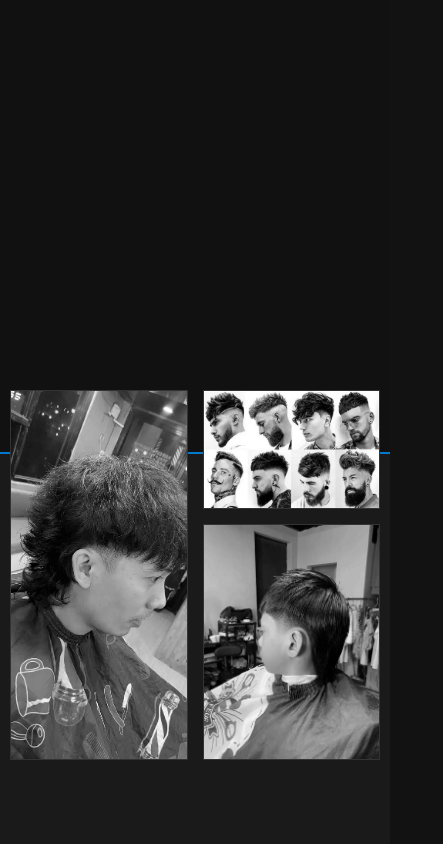
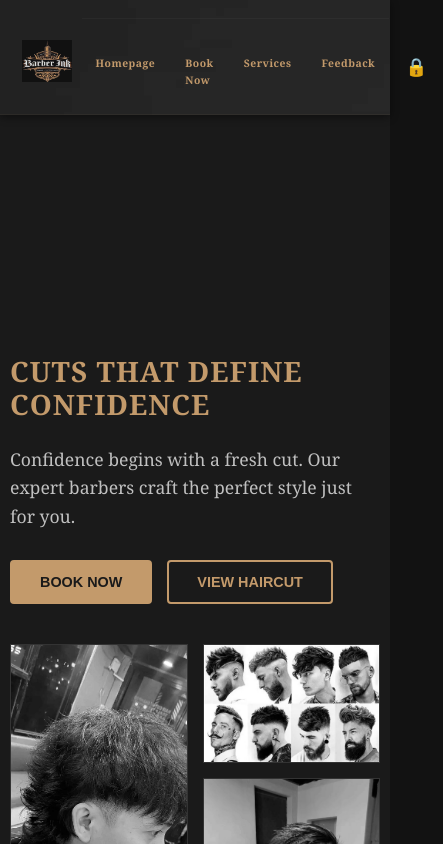
Before and after one commit to devmiw28/WEBSITE, a React (Vite) app in the folder marmu-react/: page / in a window 390 px wide. Shown: the top 844 px of the page, 443 px wide, since content can reach past the window. Built offline with nearby package versions, Linux system fonts and the light colour scheme; no server answers; grey boxes are pictures that could not be loaded.

Commit message:
some improvement on navbar

```diff
--- a/marmu-react/src/components/Navbar.jsx
+++ b/marmu-react/src/components/Navbar.jsx
@@ -6,12 +6,8 @@ function Navbar({ onProfileClick }) {
   const { user } = useAuth();
 
   return (
-    <header className="navbar-hero">
-      {/* hero background moved here so navbar overlays the image */}
-      <div className="hero">
-        <div className="hero-overlay" />
-
-        <nav className="navbar">
+    <header className="site-header">
+      <nav className="navbar">
           <div className="nav-left">
             <img src="/assets/Logo.png" alt="Logo" className="Logo" />
           </div>
@@ -32,19 +28,6 @@ function Navbar({ onProfileClick }) {
             </button>
           </div>
         </nav>
-
-        {/* Hero overlay content (centered on image) */}
-        <div className="hero-content">
-          <div className="hero-inner">
-            <h1 className="big-title">Cuts that define confidence</h1>
-            <p className="sub">Confidence begins with a fresh cut. Our expert barbers craft the perfect style just for you.</p>
-            <div className="btn-row">
-              <button onClick={() => (user ? navigate('/book') : onProfileClick())} className="btn primary">Book Now</button>
-              <button onClick={() => navigate('/services?tab=tattoo')} className="btn outline">View Tattoo</button>
-            </div>
-          </div>
-        </div>
-      </div>
     </header>
   );
 }
--- a/marmu-react/src/css/navbar.css
+++ b/marmu-react/src/css/navbar.css
@@ -1,141 +1,103 @@
 /* =========================================================
-   NAVBAR
+   NAVBAR + HOMEPAGE HERO
+   - Keep the header compact on all pages
+   - Apply the large hero background and overlay only on the homepage
 ========================================================= */
-.navbar {
+
+:root {
+  --gold: #c5a47e;
+}
+
+.site-header .navbar {
+  position: absolute;
+  height: 30vh;
+  top: 0;
+  left: 0;
+  right: 0;
   display: flex;
   justify-content: space-between;
-  align-items: center;
-  /* navbar will be positioned over the hero image; keep transparent here */
-  background: transparent;
-  padding: 10px 20px;
+  padding: 0 28px;
+  z-index: 1000;
+  background: url(/assets/hero-background.png);
+  backdrop-filter: blur(6px);
+  box-shadow: 0 2px 8px rgba(0, 0, 0, 0.45);
+  border-bottom: 1px solid rgba(197, 164, 126, 0.06);
+}
+
+.nav-left img.Logo {
+  margin-top: 20px;
+  height: 42px;
+}
+
+.nav-menu {
+  display: flex;
+  gap: 18px;
 }
 
 .nav-item {
-  color: #fff;
+  margin-top: 20px;
+  color: var(--gold);
   text-decoration: none;
-  margin: 0 15px;
-  font-weight: bold;
-  transition: color 0.3s;
-}
-.nav-item:hover {
-  color: var(--gold);
+  padding: 8px 6px;
+  border-radius: 6px;
+  font-weight: 600;
+  letter-spacing: 0.5px;
+  transition: color 0.18s ease, background 0.18s ease;
 }
 
-.Logo {
-  height: 50px;
+.nav-item:hover {
+  color: antiquewhite;
+  cursor: pointer;
 }
 
-.profile-btn,
-.home-btn {
+.nav-right .profile-btn {
+  margin-top: 20px;
   background: none;
   border: none;
-  color: white;
+  color: #fff;
   cursor: pointer;
-}
-.profile-btn {
-  font-size: 1.5em;
-}
-.home-btn {
-  font-size: 1.8em;
-  margin-right: 20px;
-}
-
-/* =========================================================
-   NAVBAR + HERO LAYOUT
-   The hero image is rendered inside .hero/.hero-overlay in the
-   Navbar component. These rules make the image fill the area,
-   add a semi-transparent dark overlay, and position the nav
-   above everything.
-========================================================= */
-.navbar-hero .hero {
-  height: 75vh;
-  position: relative;
-  overflow: hidden;
-}
-
-.navbar-hero .hero-overlay {
-  position: absolute;
-  top: 0;
-  left: 0;
-  right: 0;
-  bottom: 0;
-  height: 100%;
-}
-
-
-/* Use CSS background-image on .hero instead of an <img> element */
-.navbar-hero .hero {
-  background-image: url('/assets/hero-background.jpg');
-  background-size: cover;
-  background-position: center;
-}
-
-.navbar-hero .hero-overlay::after {
-  /* dark overlay over the image */
-  content: '';
-  position: absolute;
-  inset: 0;
-  background-color: rgba(26, 26, 26, 0.55);
-  z-index: 1;
-}
-
-.navbar-hero .navbar {
-  position: absolute;
-  top: 0;
-  left: 0;
-  right: 0;
-  z-index: 2; /* above image/overlay */
-  background: transparent;
-  padding: 18px 30px;
-}
-
-/* Hero content centered overlay */
-.hero-content {
-  position: absolute;
-  inset: 0; /* fill the hero area */
-  display: flex;
-  align-items: center;
-  justify-content: center;
-  z-index: 3; /* above overlay and nav */
-  pointer-events: none; /* allow clicks to pass to nav unless on buttons */
-}
-
-.hero-inner {
-  pointer-events: auto; /* enable interaction for buttons inside */
-  max-width: 1100px;
-  padding: 20px;
-  text-align: center;
-  color: #fff;
-}
-
-.hero-inner .big-title {
-  font-size: 3rem;
-  margin-bottom: 10px;
-  color: var(--gold);
-}
-
-.hero-inner .sub {
-  font-size: 1.05rem;
-  color: #e6e6e6;
-  margin-bottom: 20px;
-}
-
-.hero-inner .btn-row {
-  display: flex;
-  gap: 12px;
-  justify-content: center;
+  padding: 6px;
+  border-radius: 50px;
+  font-size: 1.1rem;
 }
 
 @media (max-width: 900px) {
-  .navbar-hero .hero { height: 60vh; }
-  .hero-inner .big-title { font-size: 2rem; }
-  .hero-inner .sub { font-size: 0.95rem; }
-  .container.content { margin-top: -20vh; }
+  .site-header .navbar {
+    height: auto;
+
+  }
+
+  .nav-left {
+    display: flex;
+    padding: 10px;
+  }
+
+  .nav-menu {
+    display: flex;
+    flex-direction: row;
+    justify-content: center;
+    width: 100%;
+    margin-top: 8px;
+    padding: 8px;
+    border-top: 1px solid rgba(255, 255, 255, 0.03);
+  }
+
+  .nav-item {
+    font-size: 1rem;
+  }
+
+  .nav-right {
+    display: flex;
+    padding: 10px;
+  }
 }
 
 @media (max-width: 480px) {
-  .navbar-hero .hero { height: 50vh; }
-  .hero-inner { padding: 10px; }
-  .hero-inner .big-title { font-size: 1.6rem; }
-  .hero-inner .btn-row { flex-direction: column; }
+  .nav-item {
+    font-size: 0.65rem;
+  }
+
+  .site-header .navbar {
+    padding: 10px 12px;
+  }
 }
--- a/marmu-react/src/css/style.css
+++ b/marmu-react/src/css/style.css
@@ -32,25 +32,12 @@ body.light-mode .feature-text button:hover {
 ========================================================= */
 .home-page {
   position: relative;
+  margin-top: 300px;
 }
 
-.hero {
-  /* height is controlled for the header hero area; image is rendered via an <img> inside .hero-overlay
-     (keeps markup flexible if some pages choose the CSS background approach). */
-  height: 75vh;
-  position: relative;
-}
+.page { padding-top: 64px; }
 
-.hero-overlay {
-  position: absolute;
-  top: 0;
-  left: 0;
-  right: 0;
-  bottom: 0;
-  /* overlay color will be applied in navbar.css via ::after, keep this as fallback */
-  background-color: rgba(26, 26, 26, 0.55);
-  height: 100%;
-}
+/* Hero/banner removed — homepage uses normal page flow; header is fixed via navbar.css */
 
 .container.content {
   position: relative;
@@ -58,8 +45,8 @@ body.light-mode .feature-text button:hover {
   max-width: 1200px;
   margin: 0 auto;
   padding: 40px 20px;
-  /* pull the content up so it sits on the hero area */
-  margin-top: -30vh;
+  /* default spacing below the hero — homepage overrides if needed */
+  margin-top: 20px;
 }
 
 .big-title {
--- a/marmu-react/src/pages/HomePage.jsx
+++ b/marmu-react/src/pages/HomePage.jsx
@@ -54,12 +54,19 @@ export default function HomePage() {
         user={user}
       />
 
-      {/* Hero Section is rendered by Navbar now */}
       <section className="page home-page">
+
         <div className="container content">
+          <div className="split">
+            <div className="split-text">
+              <h1 className="big-title">Cuts that define confidence</h1>
+              <p className="sub">Confidence begins with a fresh cut. Our expert barbers craft the perfect style just for you.</p>
+              <div className="btn-row">
+                <button onClick={handleBookNow} className="btn primary">Book Now</button>
+                <button onClick={handleExploreTattoos} className="btn outline">View Haircut</button>
+              </div>
+            </div>
 
-          {/* --- Section 1: Cuts that Define Confidence (Haircut focus) --- */}
-          <div className="split">
             <div className="gallery-small">
               <img src="/assets/hair3.jpg" alt="Haircut Style 1" />
               <img src="/assets/Haircut_Sample.png" alt="Haircut Style 2" />
@@ -67,7 +74,6 @@ export default function HomePage() {
             </div>
           </div>
 
-          {/* --- Section 2: Art That Stays With You (Tattoo focus) --- */}
           <div className="split">
             <div className="split-gallery">
               <img src="/assets/tat1.jpg" alt="Tattoo Design 1" />
@@ -95,7 +101,6 @@ export default function HomePage() {
         </div>
       </section>
 
-      {/* --- Footer (Updated to match image) --- */}
       <footer>
         <h3>Marmu Barber & Tattoo Shop</h3>
 
```
Also changed, not shown: marmu-react/public/assets/hero-background.png (renamed from marmu-react/src/assets/hero-background.png), 1 other file (tests, documents, lock files or other folders).
